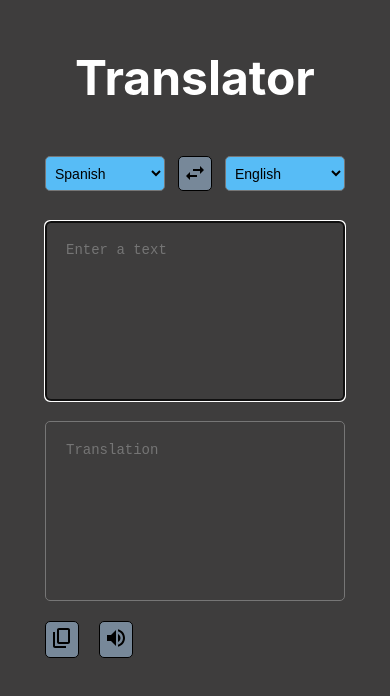
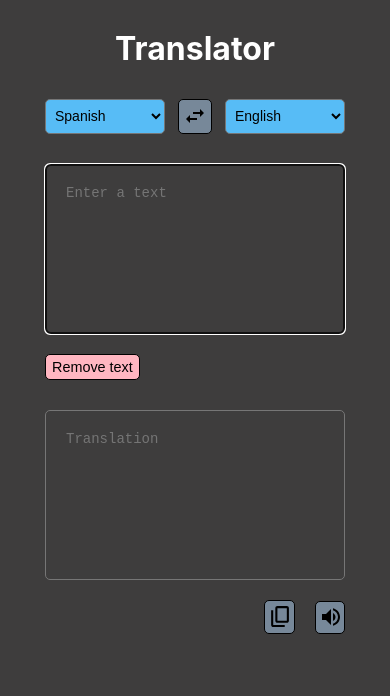
Before and after one commit to elialcodes/translator, a React (Vite) app: page / in a window 390 px wide. Shown: the top 696 px of the page. Built offline with nearby package versions, Linux system fonts and the light colour scheme.

Commit message:
button remove added

```diff
--- a/src/App.css
+++ b/src/App.css
@@ -58,8 +58,22 @@
   resize: none;
 }
 
+.remove-text {
+  font-size: 0.9rem;
+  background-color: lightpink;
+  padding: 4px 6px;
+  border: 1px solid black;
+  border-radius: 5px;
+  cursor: pointer;
+}
+
+.remove-text:hover {
+  border: 1px solid white;
+}
+
 .loading {
   color: lightpink;
+  font-size: 0.9rem;
 }
 
 .arrows-button {
@@ -76,6 +90,7 @@
 
 .div-buttons {
   display: flex;
+  align-items: end;
   gap: 20px;
 }
 
@@ -83,7 +98,7 @@
   background-color: lightslategray;
   border: 1px solid black;
   border-radius: 5px;
-  padding: 4px;
+  padding: 3px;
   cursor: pointer;
 }
 
@@ -92,13 +107,19 @@
 }
 
 .copied-text {
-  background-color: lightpink;
-  padding: 4px 6px;
+  font-size: 0.9rem;
+  color: lightpink;
+  padding: 4px;
   border-radius: 5px;
-  margin-left: 10%;
 }
 
 @media (max-width: 767px) {
+  .title {
+    font-size: 2em;
+    margin-top: 3vh;
+    margin-bottom: 3vh;
+  }
+
   .container {
     width: 300px;
   }
@@ -112,21 +133,27 @@
     display: flex;
     flex-direction: column;
     justify-content: space-between;
-    gap: 20px;
+    gap: 30px;
   }
 
   .div-textarea {
     width: 100%;
-    height: 180px;
+    height: 170px;
   }
 
   .textarea {
     width: 100%;
-    height: 180px;
+    height: 170px;
     font-size: 14px;
   }
 
-  .icon-button {
+  .div-buttons {
+    flex-direction: row-reverse;
+    justify-content: end;
+  }
+
+  .icon-button,
+  .remove-text {
     margin-top: 20px;
   }
 }
--- a/src/App.tsx
+++ b/src/App.tsx
@@ -67,6 +67,11 @@ function App() {
     speechSynthesis.speak(uterance);
   };
 
+  //función para borrar el texto de fromText
+  const handleRemoveFromText = () => {
+    setFromText('');
+  };
+
   return (
     <>
       <h1 className="title">Translator</h1>
@@ -87,7 +92,12 @@ function App() {
           />
         </div>
         <div className="textarea-languages">
-          <TextArea type="from" value={fromText} onChange={setFromText} />
+          <div>
+            <TextArea type="from" value={fromText} onChange={setFromText} />
+            <button className="remove-text" onClick={handleRemoveFromText}>
+              Remove text
+            </button>
+          </div>
           <div>
             <TextArea type="to" loading={loading} value={result} readOnly>
               <span className="loading">Loading...</span>
@@ -96,16 +106,16 @@ function App() {
               <button
                 className="icon-button"
                 disabled={result === ''}
-                onClick={handleClipBoard}
+                onClick={handleSpeak}
               >
-                <ClipboardIcon />
+                <SpeakerIcon />
               </button>
               <button
                 className="icon-button"
                 disabled={result === ''}
-                onClick={handleSpeak}
+                onClick={handleClipBoard}
               >
-                <SpeakerIcon />
+                <ClipboardIcon />
               </button>
               {copied && <span className="copied-text">Copied text!</span>}
             </div>
--- a/src/components/Icons.tsx
+++ b/src/components/Icons.tsx
@@ -14,13 +14,13 @@ export const ClipboardIcon = () => (
   <svg
     focusable="false"
     xmlns="http://www.w3.org/2000/svg"
-    enableBackground="new 0 0 24 24"
-    height="24"
-    viewBox="0 0 24 24"
-    width="24"
+    enableBackground="new 0 0 22 22"
+    height="23"
+    viewBox="0 0 22 22"
+    width="23"
   >
     <g>
-      <rect fill="none" height="24" width="24"></rect>
+      <rect fill="none" height="22" width="22"></rect>
     </g>
     <g>
       <path d="M16,20H5V6H3v14c0,1.1,0.9,2,2,2h11V20z M20,16V4c0-1.1-0.9-2-2-2H9C7.9,2,7,2.9,7,4v12c0,1.1,0.9,2,2,2h9 C19.1,18,20,17.1,20,16z M18,16H9V4h9V16z"></path>
@@ -32,9 +32,9 @@ export const SpeakerIcon = () => (
   <svg
     focusable="false"
     xmlns="http://www.w3.org/2000/svg"
-    viewBox="0 0 24 24"
-    width="24"
-    height="24"
+    viewBox="0 0 22 22"
+    width="22"
+    height="22"
   >
     <path d="M3 9v6h4l5 5V4L7 9H3zm13.5 3c0-1.77-1.02-3.29-2.5-4.03v8.05c1.48-.73 2.5-2.25 2.5-4.02zM14 3.23v2.06c2.89.86 5 3.54 5 6.71s-2.11 5.85-5 6.71v2.06c4.01-.91 7-4.49 7-8.77s-2.99-7.86-7-8.77z"></path>
   </svg>
```
